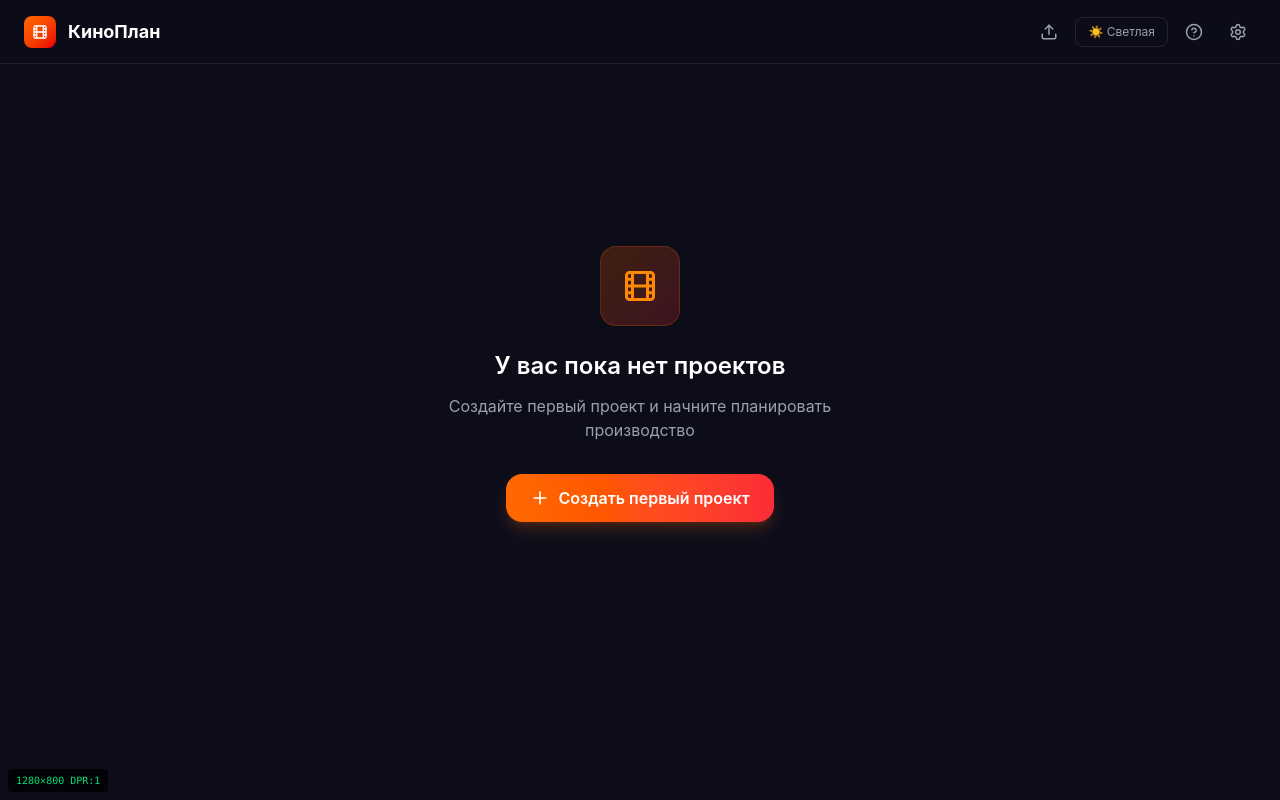
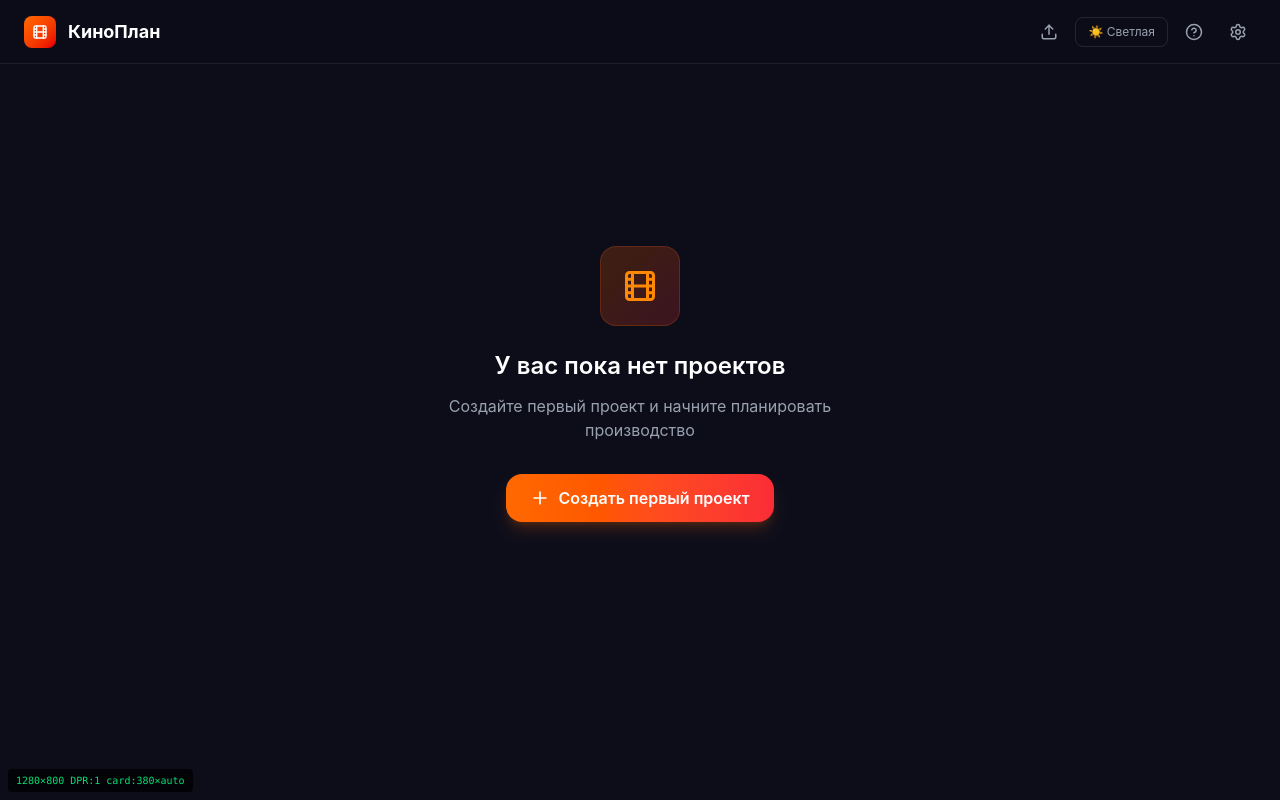
Before and after one commit to Pasha1979/kinoplan, a React (Vite) app: page / in a window 1280 px wide. Built offline with nearby package versions, Linux system fonts and the light colour scheme.

Commit message:
chore: show card size in dev debug badge

```diff
--- a/src/pages/Home/HomePage.tsx
+++ b/src/pages/Home/HomePage.tsx
@@ -686,7 +686,7 @@ export default function HomePage() {
       {/* Отладка ширины viewport (только dev) */}
       {import.meta.env.DEV && (
         <div className="fixed bottom-2 left-2 z-[999] rounded bg-black/70 px-2 py-1 text-[10px] text-green-400 font-mono">
-          {window.innerWidth}×{window.innerHeight} DPR:{window.devicePixelRatio}
+          {window.innerWidth}×{window.innerHeight} DPR:{window.devicePixelRatio} card:{cardWidth}×{cardHeight || 'auto'}
         </div>
       )}
     </div>
```
